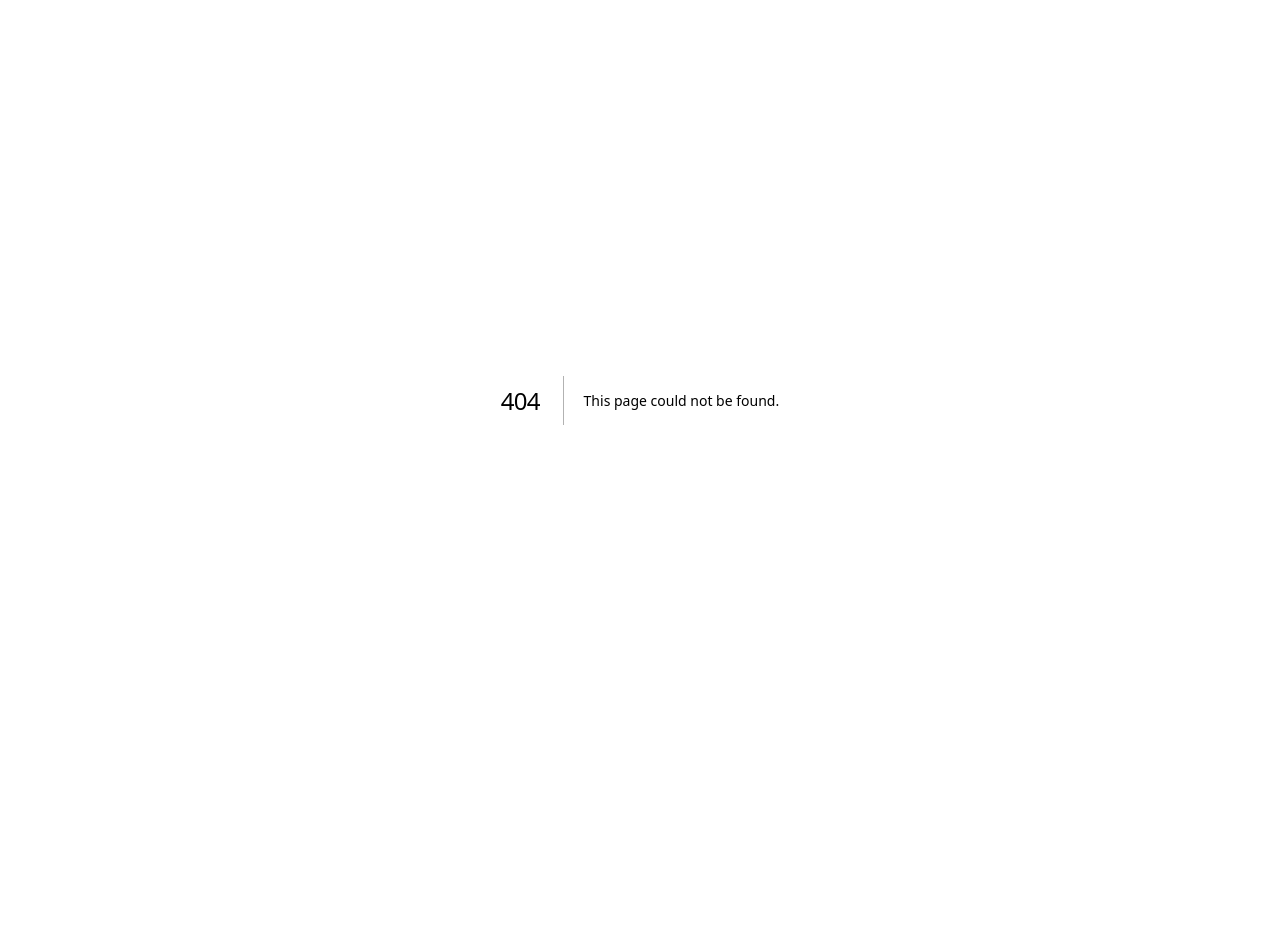
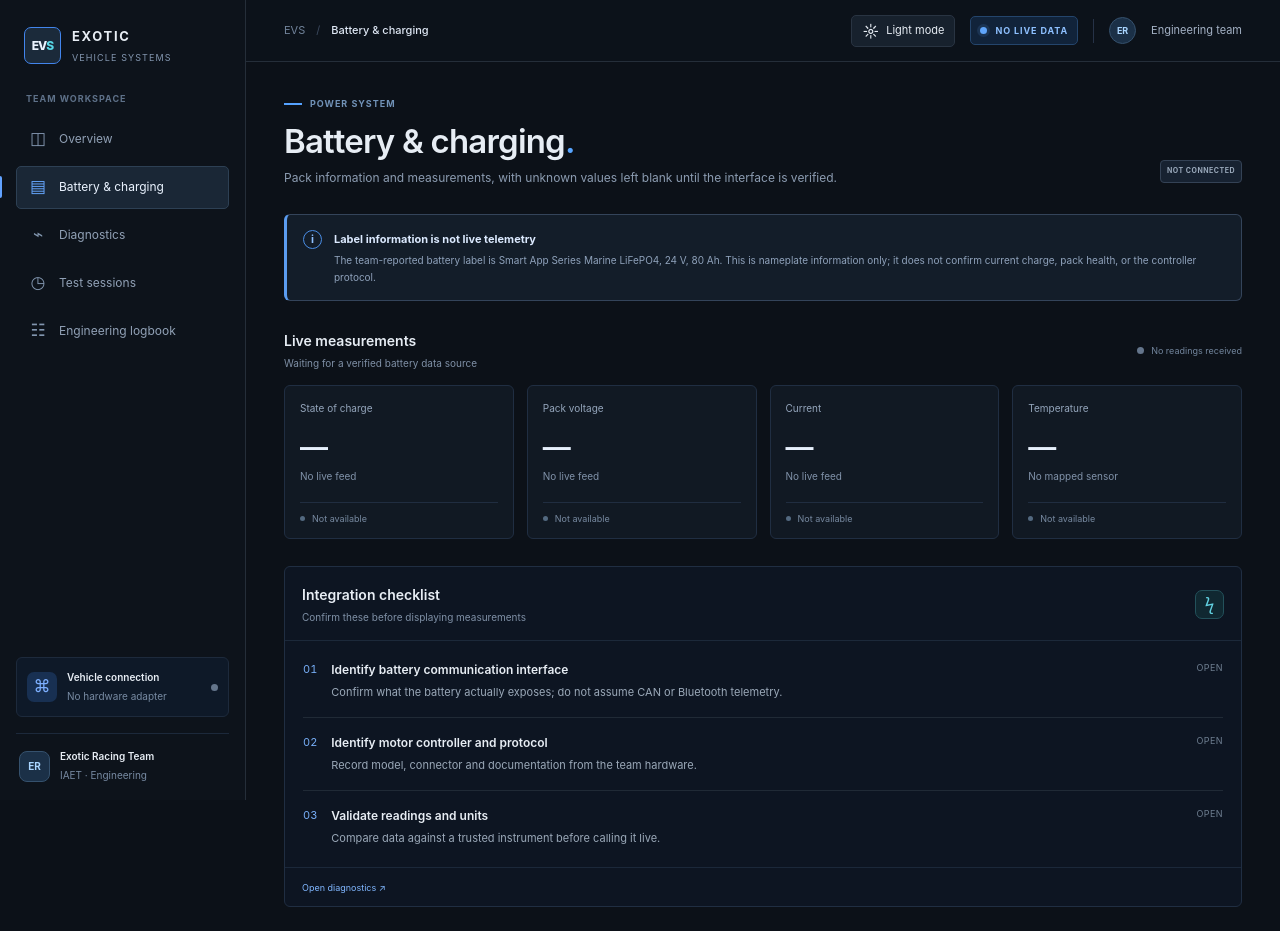
Before and after one commit to Abdo1629/exotic-vehicle-systems, a Next.js app: page /battery in a window 1280 px wide. Before the commit this address had no page. Before the commit the page ends 800 px from the top, so only its background shows below. Built offline with nearby package versions, Linux system fonts and the light colour scheme.

Commit message:
Add functional battery workspace page

```diff
--- /dev/null
+++ b/app/battery/page.tsx
@@ -0,0 +1,18 @@
+import AppShell from "@/components/AppShell";
+
+const readings = [
+  ["State of charge", "—", "No live feed"],
+  ["Pack voltage", "—", "No live feed"],
+  ["Current", "—", "No live feed"],
+  ["Temperature", "—", "No mapped sensor"],
+];
+export default function BatteryPage() {
+  return <AppShell active="battery" title="Battery & charging">
+    <div className="content">
+      <div className="page-intro"><div><p className="eyebrow"><span className="eyebrow-line" /> POWER SYSTEM</p><h1>Battery & charging<span className="title-period">.</span></h1><p className="subtitle">Pack information and measurements, with unknown values left blank until the interface is verified.</p></div><span className="health-badge neutral">NOT CONNECTED</span></div>
+      <section className="notice"><div className="notice-icon">i</div><div className="notice-copy"><strong>Label information is not live telemetry</strong><p>The team-reported battery label is Smart App Series Marine LiFePO4, 24 V, 80 Ah. This is nameplate information only; it does not confirm current charge, pack health, or the controller protocol.</p></div></section>
+      <section className="section-block"><div className="section-heading"><div><h2>Live measurements</h2><p>Waiting for a verified battery data source</p></div><span className="updated-label"><span className="status-dot grey" /> No readings received</span></div><div className="metrics-grid">{readings.map(([label,value,note])=><article className="metric-card" key={label}><div className="metric-top"><span>{label}</span></div><div className="metric-value">{value}</div><div className="metric-unit">{note}</div><div className="metric-foot"><span className="metric-foot-line" />Not available</div></article>)}</div></section>
+      <section className="panel-card"><div className="panel-heading"><div><h2>Integration checklist</h2><p>Confirm these before displaying measurements</p></div><span className="panel-icon cyan-icon">ϟ</span></div><div className="checklist"><div><span>01</span><p><strong>Identify battery communication interface</strong><small>Confirm what the battery actually exposes; do not assume CAN or Bluetooth telemetry.</small></p><em>OPEN</em></div><div><span>02</span><p><strong>Identify motor controller and protocol</strong><small>Record model, connector and documentation from the team hardware.</small></p><em>OPEN</em></div><div><span>03</span><p><strong>Validate readings and units</strong><small>Compare data against a trusted instrument before calling it live.</small></p><em>OPEN</em></div></div><div className="panel-footer"><a href="/diagnostics">Open diagnostics <span>↗</span></a></div></section>
+    </div>
+  </AppShell>;
+}
```
